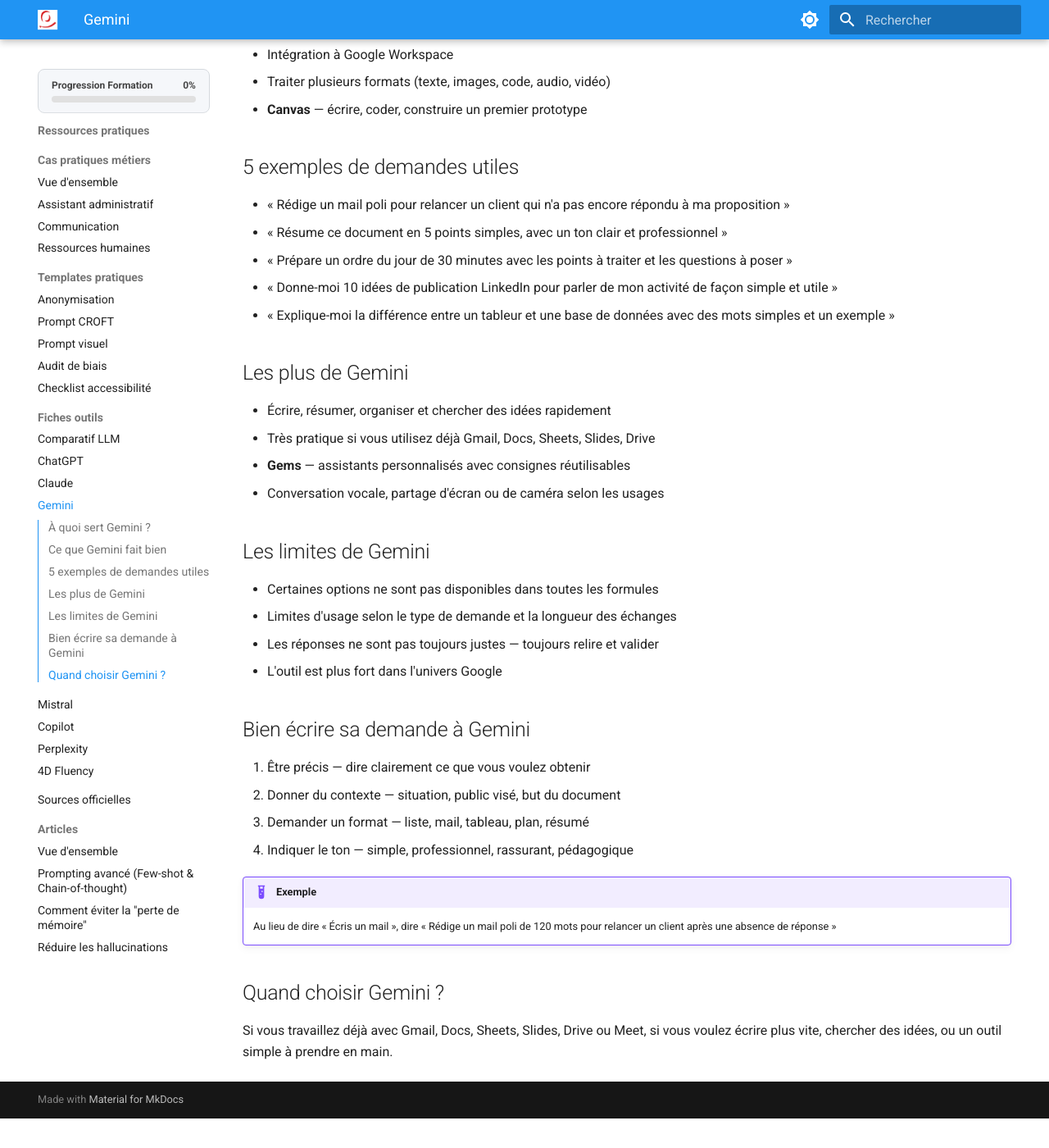
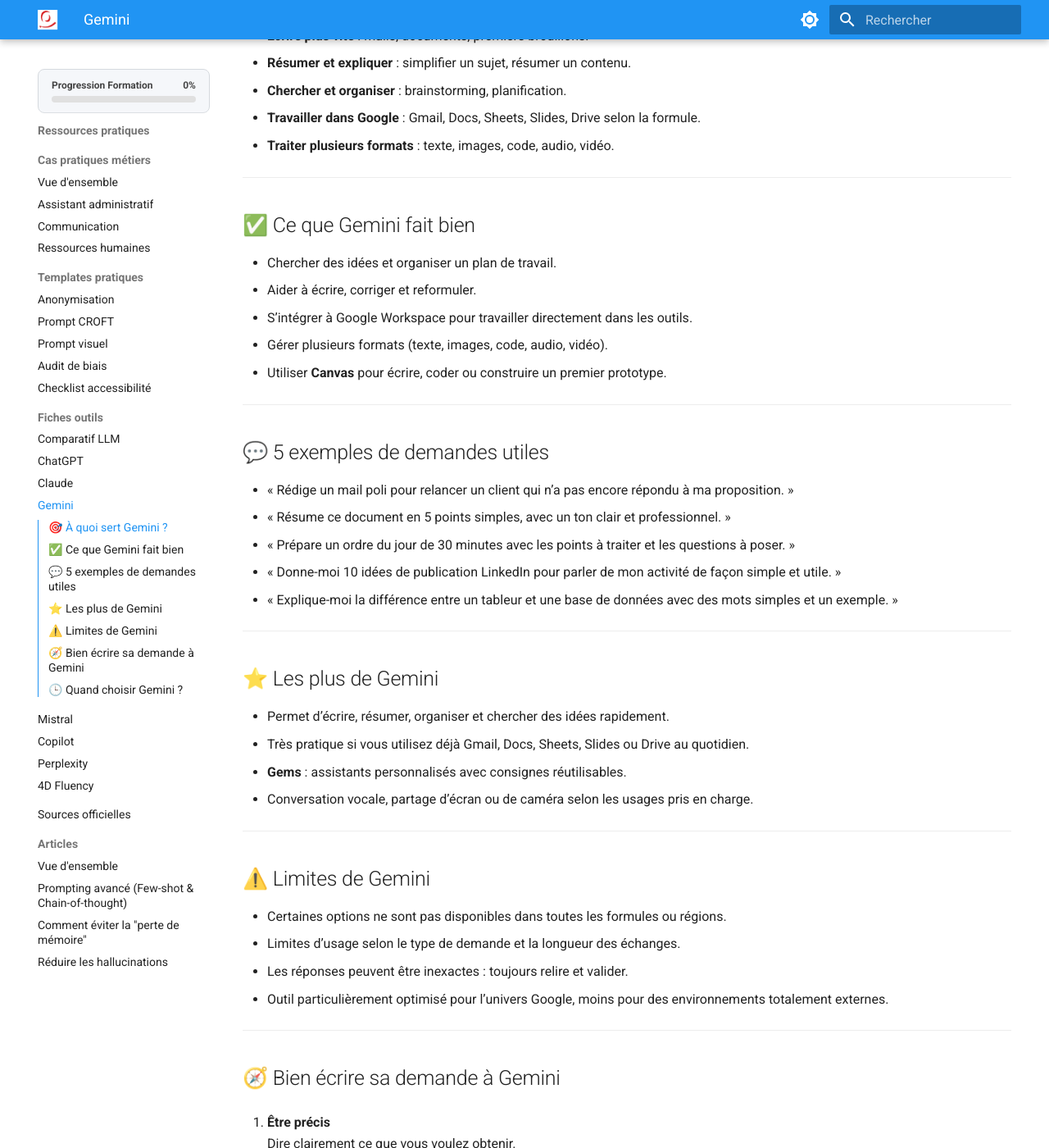
Before and after one commit to pierre-l-hue/wiki-formation-ia, an MkDocs documentation site: the page built from docs/outils/gemini.md, in a window 1280 px wide and 1400 px high, scrolled down 648 px. Shown: the whole window at 82% size. Built offline with MkDocs 1.6.1 and Material for MkDocs 9.7.7, drawn with Linux system fonts in a browser that asks for light colours; before the commit the page ends 2012 px from its top, so only the background shows below that; some of the changed text lies outside the part shown.

Commit message:
Revise and enhance Gemini documentation
Updated the Gemini documentation to enhance clarity and organization, including new sections and improved formatting.

```diff
--- a/docs/outils/gemini.md
+++ b/docs/outils/gemini.md
@@ -1,68 +1,90 @@
-<div style="display: flex; align-items: center; gap: 20px; margin-bottom: 20px;">
-  <!-- CONTENEUR CARRÉ FIXE -->
-  <div style="width: 80px; height: 80px; min-width: 80px; max-height: 80px; border-radius: 16px; border: 1px solid #e0e0e0; box-shadow: 0 4px 10px rgba(0,0,0,0.06); background: #ffffff; display: flex; align-items: center; justify-content: center; overflow: hidden; padding: 8px;">
-    <img src="/wiki-formation-ia/assets/gemini-logo.png" alt="Logo Gemini" width="80" height="80" style="max-width: 100%; max-height: 100%; object-fit: contain;" />
-  </div>
+# Gemini
 
-  <!-- TITRE ET LIEN OFFICIEL -->
-  <div>
-    <h1 style="margin: 0 0 8px 0; border: none; padding: 0;">Gemini</h1>
-    <a href="https://gemini.google.com" target="_blank" rel="noopener" class="md-button md-button--primary" style="font-size: 12px; padding: 4px 12px; font-weight: 600;">
-      🌐 Accéder à l'outil (Gemini.google.com) ↗
-    </a>
-  </div>
+<div class="wiki-grid">
+
+<div class="wiki-card" markdown="block">
+  <div class="wiki-card-icon">✨</div>
+  <h3>Gemini</h3>
+
+  ![Logo Gemini](../assets/gemini-logo.png){ width="80" height="80" }
+
+  *Rédiger, chercher, résumer, apprendre et travailler plus vite avec l’écosystème Google.*
 </div>
 
-*Rédiger, chercher, résumer, apprendre et travailler plus vite avec l'écosystème Google*
+</div>
 
-## À quoi sert Gemini ?
+[🌐 Accéder à l’outil (gemini.google.com) ↗](https://gemini.google.com){ .md-button .md-button--primary }
 
-- **Écrire plus vite** — mails, documents, premiers brouillons
-- **Résumer et expliquer** — simplifier un sujet, résumer un contenu
-- **Chercher et organiser** — brainstorming, planification
-- **Travailler dans Google** — Gmail, Docs, Sheets, Slides, Drive selon la formule
-- **Traiter du texte, des images et du code**
+---
 
-## Ce que Gemini fait bien
+## 🎯 À quoi sert Gemini ?
 
-- Chercher des idées, organiser un plan de travail
-- Aider à écrire, corriger, reformuler
-- Intégration à Google Workspace
-- Traiter plusieurs formats (texte, images, code, audio, vidéo)
-- **Canvas** — écrire, coder, construire un premier prototype
+- **Écrire plus vite** : mails, documents, premiers brouillons.
+- **Résumer et expliquer** : simplifier un sujet, résumer un contenu.
+- **Chercher et organiser** : brainstorming, planification.
+- **Travailler dans Google** : Gmail, Docs, Sheets, Slides, Drive selon la formule.
+- **Traiter plusieurs formats** : texte, images, code, audio, vidéo.
 
-## 5 exemples de demandes utiles
+---
 
-- « Rédige un mail poli pour relancer un client qui n'a pas encore répondu à ma proposition »
-- « Résume ce document en 5 points simples, avec un ton clair et professionnel »
-- « Prépare un ordre du jour de 30 minutes avec les points à traiter et les questions à poser »
-- « Donne-moi 10 idées de publication LinkedIn pour parler de mon activité de façon simple et utile »
-- « Explique-moi la différence entre un tableur et une base de données avec des mots simples et un exemple »
+## ✅ Ce que Gemini fait bien
 
-## Les plus de Gemini
+- Chercher des idées et organiser un plan de travail.
+- Aider à écrire, corriger et reformuler.
+- S’intégrer à Google Workspace pour travailler directement dans les outils.
+- Gérer plusieurs formats (texte, images, code, audio, vidéo).
+- Utiliser **Canvas** pour écrire, coder ou construire un premier prototype.
 
-- Écrire, résumer, organiser et chercher des idées rapidement
-- Très pratique si vous utilisez déjà Gmail, Docs, Sheets, Slides, Drive
-- **Gems** — assistants personnalisés avec consignes réutilisables
-- Conversation vocale, partage d'écran ou de caméra selon les usages
+---
 
-## Les limites de Gemini
+## 💬 5 exemples de demandes utiles
 
-- Certaines options ne sont pas disponibles dans toutes les formules
-- Limites d'usage selon le type de demande et la longueur des échanges
-- Les réponses ne sont pas toujours justes — toujours relire et valider
-- L'outil est plus fort dans l'univers Google
+- « Rédige un mail poli pour relancer un client qui n’a pas encore répondu à ma proposition. »
+- « Résume ce document en 5 points simples, avec un ton clair et professionnel. »
+- « Prépare un ordre du jour de 30 minutes avec les points à traiter et les questions à poser. »
+- « Donne-moi 10 idées de publication LinkedIn pour parler de mon activité de façon simple et utile. »
+- « Explique-moi la différence entre un tableur et une base de données avec des mots simples et un exemple. »
 
-## Bien écrire sa demande à Gemini
+---
 
-1. Être précis — dire clairement ce que vous voulez obtenir
-2. Donner du contexte — situation, public visé, but du document
-3. Demander un format — liste, mail, tableau, plan, résumé
-4. Indiquer le ton — simple, professionnel, rassurant, pédagogique
+## ⭐ Les plus de Gemini
 
-!!! example "Exemple"
-    Au lieu de dire « Écris un mail », dire « Rédige un mail poli de 120 mots pour relancer un client après une absence de réponse »
+- Permet d’écrire, résumer, organiser et chercher des idées rapidement.
+- Très pratique si vous utilisez déjà Gmail, Docs, Sheets, Slides ou Drive au quotidien.
+- **Gems** : assistants personnalisés avec consignes réutilisables.
+- Conversation vocale, partage d’écran ou de caméra selon les usages pris en charge.
 
-## Quand choisir Gemini ?
+---
 
-Si vous travaillez déjà avec Gmail, Docs, Sheets, Slides, Drive ou Meet, si vous voulez écrire plus vite, chercher des idées, ou un outil simple à prendre en main.
+## ⚠️ Limites de Gemini
+
+- Certaines options ne sont pas disponibles dans toutes les formules ou régions.
+- Limites d’usage selon le type de demande et la longueur des échanges.
+- Les réponses peuvent être inexactes : toujours relire et valider.
+- Outil particulièrement optimisé pour l’univers Google, moins pour des environnements totalement externes.
+
+---
+
+## 🧭 Bien écrire sa demande à Gemini
+
+1. **Être précis**
+   Dire clairement ce que vous voulez obtenir.
+
+2. **Donner du contexte**
+   Décrire la situation, le public visé et le but du document.
+
+3. **Demander un format**
+   Préciser la forme : liste, mail, tableau, plan, résumé.
+
+4. **Indiquer le ton**
+   Simple, professionnel, rassurant, pédagogique, etc.
+
+!!! example "Exemple de demande"
+    Au lieu de « Écris un mail », demander :
+    « Rédige un mail poli de 120 mots pour relancer un client après une absence de réponse. »
+
+---
+
+## 🕒 Quand choisir Gemini ?
+
+Choisir Gemini si vous travaillez déjà avec **Gmail, Docs, Sheets, Slides, Drive ou Meet**, que vous voulez écrire plus vite, chercher des idées ou disposer d’un outil simple et intégré à votre environnement Google.
```
